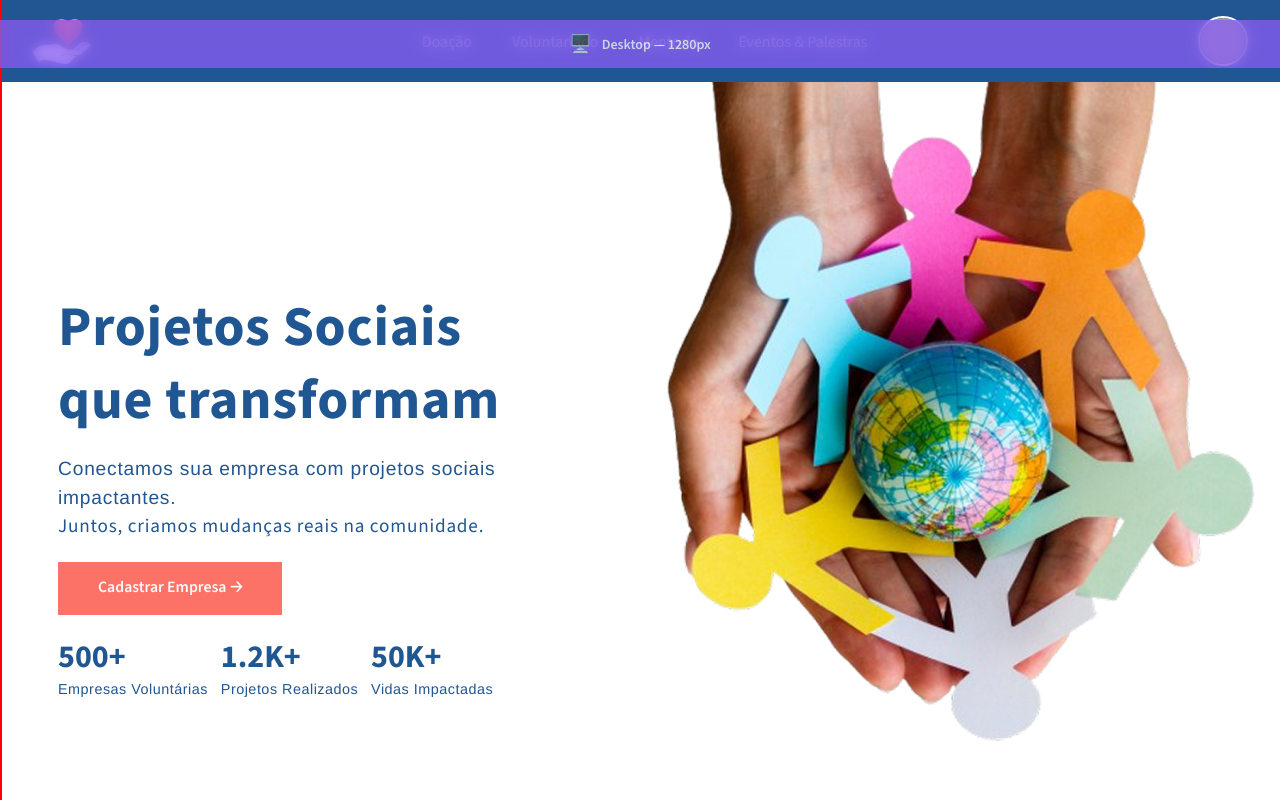
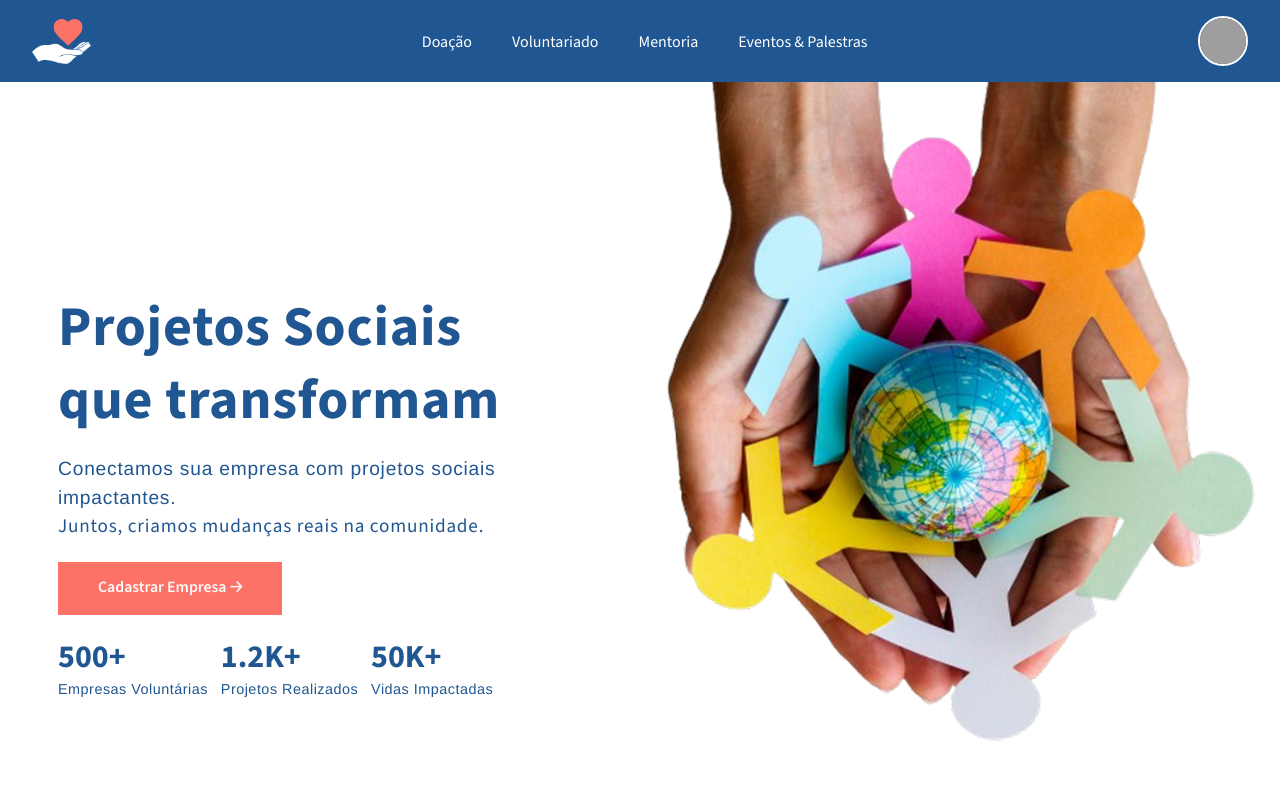
Before and after one commit to andre-rodry/site-connect, a React (Vite) app: page / in a window 1280 px wide. Shown: the top 800 px of the page. Built offline with nearby package versions, Linux system fonts and the light colour scheme; grey boxes are pictures that could not be loaded.

Commit message:
nova alteracao

```diff
--- a/src/App.jsx
+++ b/src/App.jsx
@@ -14,7 +14,6 @@ const App = () => {
   return (
     <>
       <BrowserRouter>
-        <ScreenSizeIndicator />
         <Header />
 
         <main>
--- a/src/ScreenSizeIndicator.jsx
+++ /dev/null
@@ -1,155 +0,0 @@
-import { useState, useEffect, useRef } from 'react';
-
-const ScreenSizeIndicator = () => {
-  const [screenSize, setScreenSize] = useState({
-    width: window.innerWidth,
-    type: '',
-    color: '',
-    icon: ''
-  });
-
-  const ref = useRef(null);
-
-  // 🔹 posição só no eixo Y (barra horizontal)
-  const [positionY, setPositionY] = useState(20);
-
-  const isDragging = useRef(false);
-  const offsetY = useRef(0);
-
-  const getScreenType = (width) => {
-    if (width < 250) return { type: 'XS', color: '#6b7280', icon: '📏' };
-    if (width < 576) return { type: 'Mobile', color: '#ef4444', icon: '📱' };
-    if (width < 768) return { type: 'Mobile+', color: '#f59e0b', icon: '📱' };
-    if (width < 992) return { type: 'Tablet', color: '#10b981', icon: '📱' };
-    if (width < 1280) return { type: 'Notebook', color: '#3b82f6', icon: '💻' };
-    return { type: 'Desktop', color: '#8b5cf6', icon: '🖥️' };
-  };
-
-  useEffect(() => {
-    const handleResize = () => {
-      const screenInfo = getScreenType(window.innerWidth);
-      setScreenSize({
-        width: window.innerWidth,
-        ...screenInfo
-      });
-
-      // mantém dentro da tela
-      if (ref.current) {
-        const rect = ref.current.getBoundingClientRect();
-        setPositionY((y) =>
-          Math.min(Math.max(0, y), window.innerHeight - rect.height)
-        );
-      }
-    };
-
-    handleResize();
-    window.addEventListener('resize', handleResize);
-    return () => window.removeEventListener('resize', handleResize);
-  }, []);
-
-  // 🟢 DRAG
-  const handlePointerDown = (e) => {
-    isDragging.current = true;
-    const rect = ref.current.getBoundingClientRect();
-    offsetY.current = e.clientY - rect.top;
-    ref.current.setPointerCapture(e.pointerId);
-  };
-
-  const handlePointerMove = (e) => {
-    if (!isDragging.current) return;
-    if (!ref.current) return;
-
-    const rect = ref.current.getBoundingClientRect();
-    const maxY = window.innerHeight - rect.height;
-
-    setPositionY(
-      Math.min(Math.max(0, e.clientY - offsetY.current), maxY)
-    );
-  };
-
-  const handlePointerUp = () => {
-    isDragging.current = false;
-  };
-
-  // 🔴 limite visual de 1280px
-  const showLimit = screenSize.width >= 1280;
-  const sideOffset = (screenSize.width - 1280) / 2;
-
-  // largura e posição da faixa
-  const barWidth =
-    screenSize.width <= 1280 ? '100vw' : '1280px';
-
-  const barLeft =
-    screenSize.width <= 1280 ? 0 : sideOffset;
-
-  return (
-    <>
-      {/* 🔴 GUIAS DO VIEWPORT 1280px */}
-      {showLimit && (
-        <>
-          <div
-            style={{
-              position: 'fixed',
-              top: 0,
-              left: sideOffset,
-              width: '2px',
-              height: '100vh',
-              backgroundColor: 'red',
-              zIndex: 9998,
-              pointerEvents: 'none'
-            }}
-          />
-          <div
-            style={{
-              position: 'fixed',
-              top: 0,
-              left: sideOffset + 1280,
-              width: '2px',
-              height: '100vh',
-              backgroundColor: 'red',
-              zIndex: 9998,
-              pointerEvents: 'none'
-            }}
-          />
-        </>
-      )}
-
-      {/* 🟣 BARRA INDICADORA (LIMITADA À GUIA 1280px) */}
-      <div
-        ref={ref}
-        onPointerDown={handlePointerDown}
-        onPointerMove={handlePointerMove}
-        onPointerUp={handlePointerUp}
-        style={{
-          position: 'fixed',
-          top: positionY,
-          left: barLeft,
-          width: barWidth,
-          height: '48px',
-          backgroundColor: screenSize.color,
-          color: 'white',
-          opacity: 0.75,
-          backdropFilter: 'blur(6px)',
-          fontFamily: 'system-ui, -apple-system, sans-serif',
-          fontWeight: '600',
-          fontSize: '14px',
-          zIndex: 9999,
-          display: 'flex',
-          alignItems: 'center',
-          justifyContent: 'center',
-          gap: '10px',
-          cursor: 'grab',
-          userSelect: 'none',
-          touchAction: 'none'
-        }}
-      >
-        <span style={{ fontSize: '18px' }}>{screenSize.icon}</span>
-        <span>
-          {screenSize.type} — {screenSize.width}px
-        </span>
-      </div>
-    </>
-  );
-};
-
-export default ScreenSizeIndicator;
```
